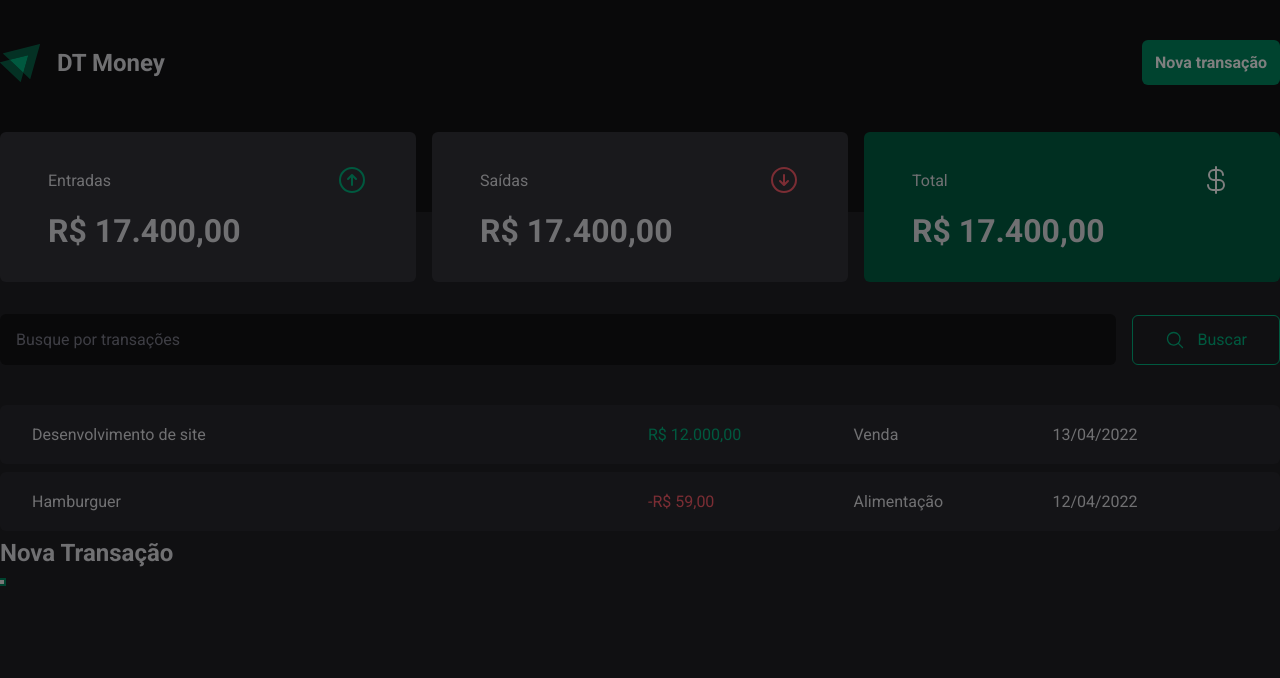
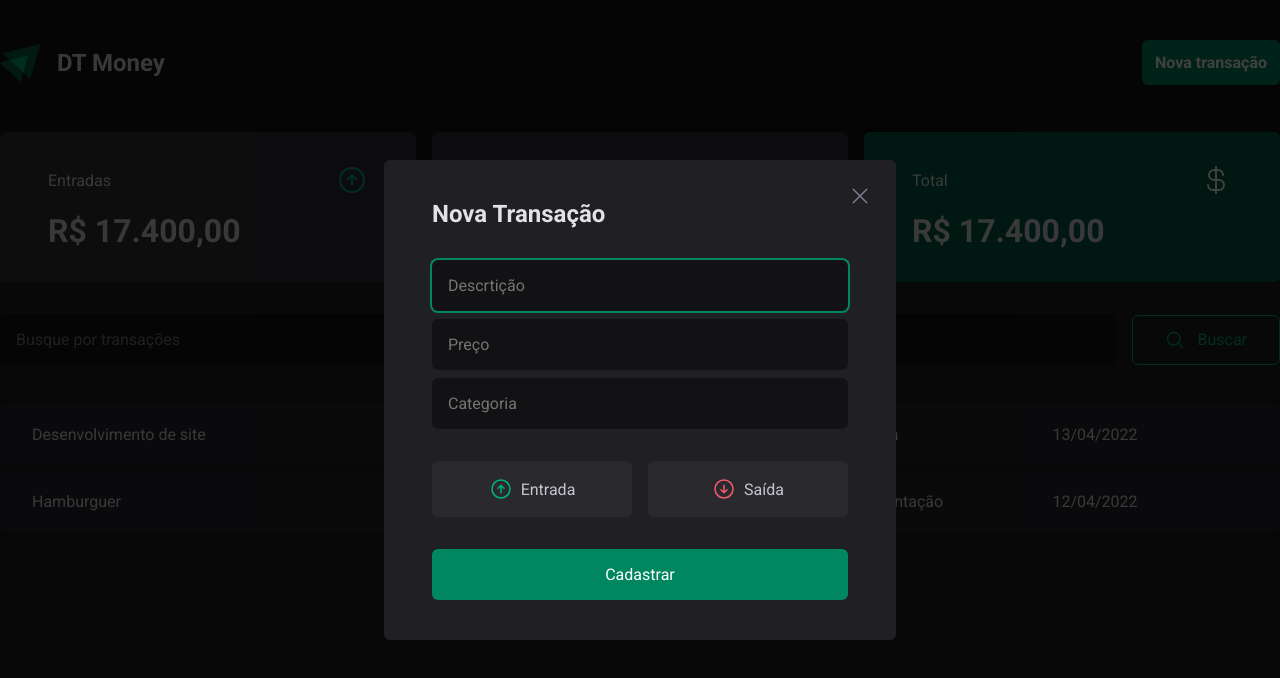
Before and after one commit to tsxfabio/dtmoney, a React (Vite) app: page / in a window 1280 px wide. Both pictures are taken after a click on the button "Nova transação". Shown: the top 678 px of the page. Built offline with nearby package versions, Linux system fonts and the light colour scheme.

Commit message:
componente modal final

```diff
--- a/package.json
+++ b/package.json
@@ -11,6 +11,7 @@
   "dependencies": {
     "@phosphor-icons/react": "^2.0.6",
     "@radix-ui/react-dialog": "^1.0.3",
+    "@radix-ui/react-radio-group": "^1.1.2",
     "react": "^18.2.0",
     "react-dom": "^18.2.0",
     "styled-components": "^5.3.9"
--- a/src/components/Header/index.tsx
+++ b/src/components/Header/index.tsx
@@ -15,9 +15,7 @@
           <Dialog.Trigger asChild>
             <button className='novaTransacao'>Nova transação</button>
           </Dialog.Trigger>
-          <Dialog.Portal>
-            <Modal />
-          </Dialog.Portal>
+          <Modal />
         </Dialog.Root>
       </div>
     </HeaderContainer>
--- a/src/components/Modal/index.tsx
+++ b/src/components/Modal/index.tsx
@@ -1,14 +1,44 @@
+import { ArrowCircleDown, ArrowCircleUp, X } from "@phosphor-icons/react";
 import * as Dialog from "@radix-ui/react-dialog";
-import { Overlay } from "./styles";
+import {
+  Close,
+  Content,
+  Overlay,
+  TransactionType,
+  TransactionTypeButton,
+} from "./styles";
 
 export function Modal() {
   return (
-    <div>
+    <Dialog.Portal>
       <Overlay />
-      <Dialog.Content>
+      <Content>
         <Dialog.Title>Nova Transação</Dialog.Title>
-        <Dialog.Close />
-      </Dialog.Content>
-    </div>
+
+        <form action=''>
+          <input type='text' placeholder='Descrtição' required />
+          <input type='number' placeholder='Preço' required />
+          <input type='text' placeholder='Categoria' required />
+
+          <TransactionType>
+            <TransactionTypeButton variant='income' value='income'>
+              <ArrowCircleUp size={24} />
+              Entrada
+            </TransactionTypeButton>
+
+            <TransactionTypeButton variant='outcome' value='outcome'>
+              <ArrowCircleDown size={24} />
+              Saída
+            </TransactionTypeButton>
+          </TransactionType>
+
+          <button type='submit'>Cadastrar</button>
+        </form>
+
+        <Close>
+          <X size={24} />
+        </Close>
+      </Content>
+    </Dialog.Portal>
   );
 }
--- a/src/components/Modal/styles.ts
+++ b/src/components/Modal/styles.ts
@@ -1,10 +1,114 @@
 import * as Dialog from "@radix-ui/react-dialog";
-import styled from "styled-components";
+import * as RadioGroup from "@radix-ui/react-radio-group";
+import styled, { css } from "styled-components";
 
 export const Overlay = styled(Dialog.Overlay)`
+  position: fixed;
   width: 100vw;
   height: 100vh;
+  inset: 0;
+  background-color: rgba(0, 0, 0, 0.75);
+`;
+
+export const Content = styled(Dialog.Content)`
+  min-width: 32rem;
+  border-radius: 6px;
+  padding: 2.5rem 3rem;
+  background-color: ${(props) => props.theme["gray-800"]};
+
   position: fixed;
-  inset: 0;
-  background-color: rgba(0, 0, 0, 0.5);
+  top: 50%;
+  left: 50%;
+  transform: translate(-50%, -50%);
+
+  form {
+    margin-top: 2rem;
+    display: flex;
+    flex-direction: column;
+    gap: 0.5rem;
+
+    input {
+      padding: 1rem;
+      border-radius: 6px;
+      border: 0;
+
+      background-color: ${(props) => props.theme["gray-900"]};
+    }
+
+    button[type="submit"] {
+      margin-top: 1.5rem;
+      padding: 1rem;
+      background-color: ${(props) => props.theme["green-500"]};
+      color: ${(props) => props.theme.white};
+      border: 0;
+      border-radius: 6px;
+
+      :hover {
+        background-color: ${(props) => props.theme["green-300"]};
+        transition: background-color 0.2s;
+      }
+    }
+  }
 `;
+
+export const Close = styled(Dialog.Close)`
+  line-height: 0;
+  border: 0;
+  background-color: transparent;
+  position: absolute;
+  top: 1.5rem;
+  right: 1.5rem;
+  cursor: pointer;
+  color: ${(props) => props.theme["gray-500"]};
+`;
+
+export const TransactionType = styled(RadioGroup.Root)`
+  display: grid;
+  grid-template-columns: repeat(2, 1fr);
+  gap: 1rem;
+  margin-top: 1.5rem;
+`;
+
+interface TransactionTypeButtonProps {
+  variant: "income" | "outcome";
+}
+
+export const TransactionTypeButton = styled(
+  RadioGroup.Item
+)<TransactionTypeButtonProps>`
+  display: flex;
+  justify-content: center;
+  align-items: center;
+  gap: 0.5rem;
+  padding: 1rem;
+  border: 0;
+  border-radius: 6px;
+  background-color: ${(props) => props.theme["gray-700"]};
+  color: ${(props) => props.theme["gray-300"]};
+
+  svg {
+    color: ${(props) =>
+      props.variant === "income"
+        ? props.theme["green-300"]
+        : props.theme["red-300"]};
+  }
+
+  &[data-state="checked"] {
+    transition: background-color 0.2s;
+    color: ${(props) => props.theme.white};
+    background-color: ${(props) =>
+      props.variant === "income"
+        ? props.theme["green-500"]
+        : props.theme["red-500"]};
+
+    svg {
+      transition: color 0.2s;
+      color: ${(props) => props.theme.white};
+    }
+  }
+
+  &[data-state="unchecked"]:hover {
+    transition: background-color 0.2s;
+    background-color: ${(props) => props.theme["gray-600"]};
+  }
+`;
```
Also changed, not shown: 1 other file (tests, documents, lock files or other folders).
